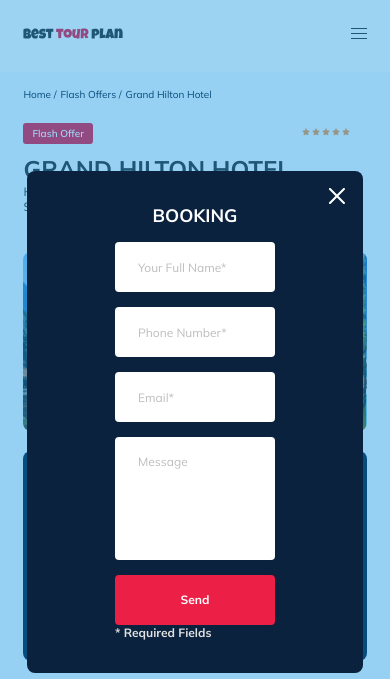
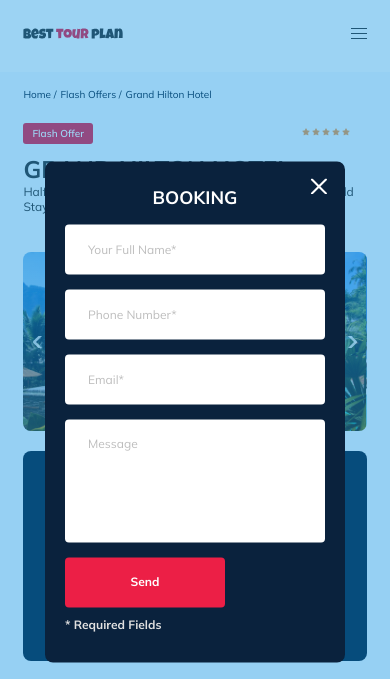
Before and after one commit to OleksandrVorushylo/tour-plan, a plain HTML site: page index.html in a window 390 px wide. Both pictures are taken after a click on the button "View Other Options". Shown: the top 679 px of the page. Drawn offline with nearby package versions, Linux system fonts and the light colour scheme.

Commit message:
create: media for modal

```diff
--- a/index.html
+++ b/index.html
@@ -721,7 +721,7 @@
         <input type="text" class="input modal__input" placeholder="Phone Number*" name="phone">
         <input type="email" placeholder="Email*" class="input modal__input" name="email">
         <textarea class="message modal__message" placeholder="Message" name="message"></textarea>
-        <button name="button-form" value="contact" class="button modal__button" type="submit">Send</button>
+        <button name="button-form" value="modal" class="button modal__button" type="submit">Send</button>
         <span class="modal__info">* Required Fields</span>
       </form>
     </div>
--- a/sass/_media.sass
+++ b/sass/_media.sass
@@ -191,6 +191,12 @@
       margin-left: 2px
     &__payment
       margin-left: 0
+  .modal
+    &__dialog
+      padding: 33px 9%
+    &__info
+      padding-top: 10px
+      padding-bottom: 10px
 @media (max-width: 767px)
   .container
     max-width: 576px
@@ -443,6 +449,11 @@
       margin-left: 30px
     &__legal
       max-width: 150px
+  .modal
+    &__dialog
+      padding: 33px 25px 25px 25px
+      min-width: 378px
+    &__info
 @media (max-width: 576px)
   .container
     width: 88%
@@ -630,6 +641,11 @@
     &__disclaimer
       margin-bottom: 10px
     &__payment
+  .modal
+    &__dialog
+      padding: 33px 25px 25px 25px
+      min-width: 348px
+    &__info
 
 @media (max-width: 410px)
   .subscribe
@@ -659,6 +675,12 @@
       height: 100%
       &__text
         height: 50%
+  .modal
+    &__dialog
+      padding: 25px 20px 20px 20px
+      min-width: 300px
+    &__info
+      flex-basis: 100%
 @media (max-width: 320px)
   .map
     height: 172px
@@ -673,3 +695,9 @@
     &-info
       &__text
         height: 52%
+  .modal
+    &__dialog
+      padding: 25px 20px 20px 20px
+      min-width: 290px
+    &__info
+      flex-basis: 100%
--- a/sass/blocks/_modal.sass
+++ b/sass/blocks/_modal.sass
@@ -22,7 +22,7 @@
     border-radius: 8px
     z-index: 101
     max-width: 478px
-    transform: translate(-50%, -50%)
+    transform: translate(-50%, -52%)
     visibility: hidden
     opacity: 0
     &--visible
```
Also changed, not shown: css/style.css, 1 other file.
